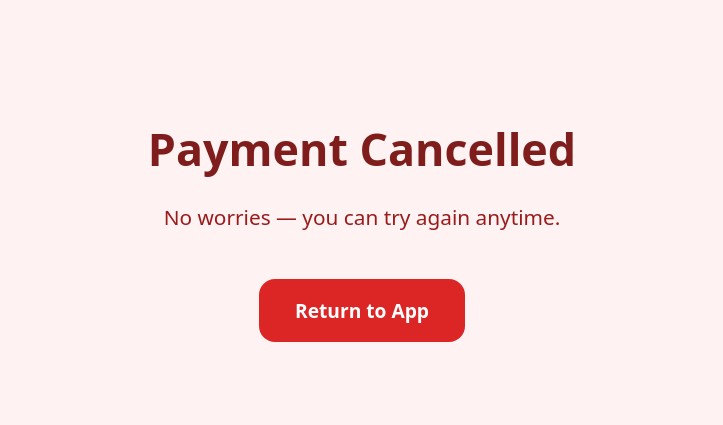
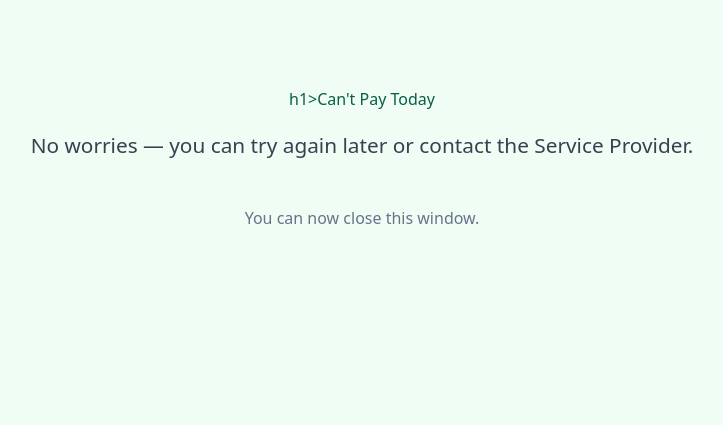
Before and after one commit to ralphhartman4-spec/hartman-estimate, a website: page public/cancel.html in a window 1280 px wide. Shown: the whole page, without its empty margins (278-1001 px from the left). Drawn offline with Linux system fonts and the light colour scheme.

Commit message:
Update cancel.html

```diff
--- a/public/cancel.html
+++ b/public/cancel.html
@@ -3,33 +3,23 @@
 <head>
   <meta charset="UTF-8">
   <meta name="viewport" content="width=device-width, initial-scale=1.0">
-  <title>Payment Cancelled</title>
+  <title>No Payment</title>
   <style>
     body {
       font-family: system-ui, sans-serif;
       text-align: center;
       padding: 80px 20px;
-      background: #fef2f2;
-      color: #7f1d1d;
+      background: #f0fdf4;
+      color: #065f46;
     }
     h1 { font-size: 2.8rem; margin-bottom: 24px; }
-    p { font-size: 1.3rem; margin-bottom: 48px; color: #991b1b; }
-    .btn {
-      display: inline-block;
-      background: #dc2626;
-      color: white;
-      padding: 18px 36px;
-      border-radius: 16px;
-      text-decoration: none;
-      font-weight: 900;
-      font-size: 1.2rem;
-    }
-    .btn:hover { background: #b91c1c; }
+    p { font-size: 1.3rem; margin-bottom: 48px; color: #374151; }
+    .note { font-size: 1rem; color: #64748b; margin-top: 40px; }
   </style>
 </head>
 <body>
-  <h1>Payment Cancelled</h1>
-  <p>No worries — you can try again anytime.</p>
-  <a href="hartmanestimate://payment-cancel" class="btn">Return to App</a>
+  h1>Can't Pay Today</h1>
+<p>No worries — you can try again later or contact the Service Provider.</p>
+<p class="note">You can now close this window.</p>
 </body>
 </html>
```
